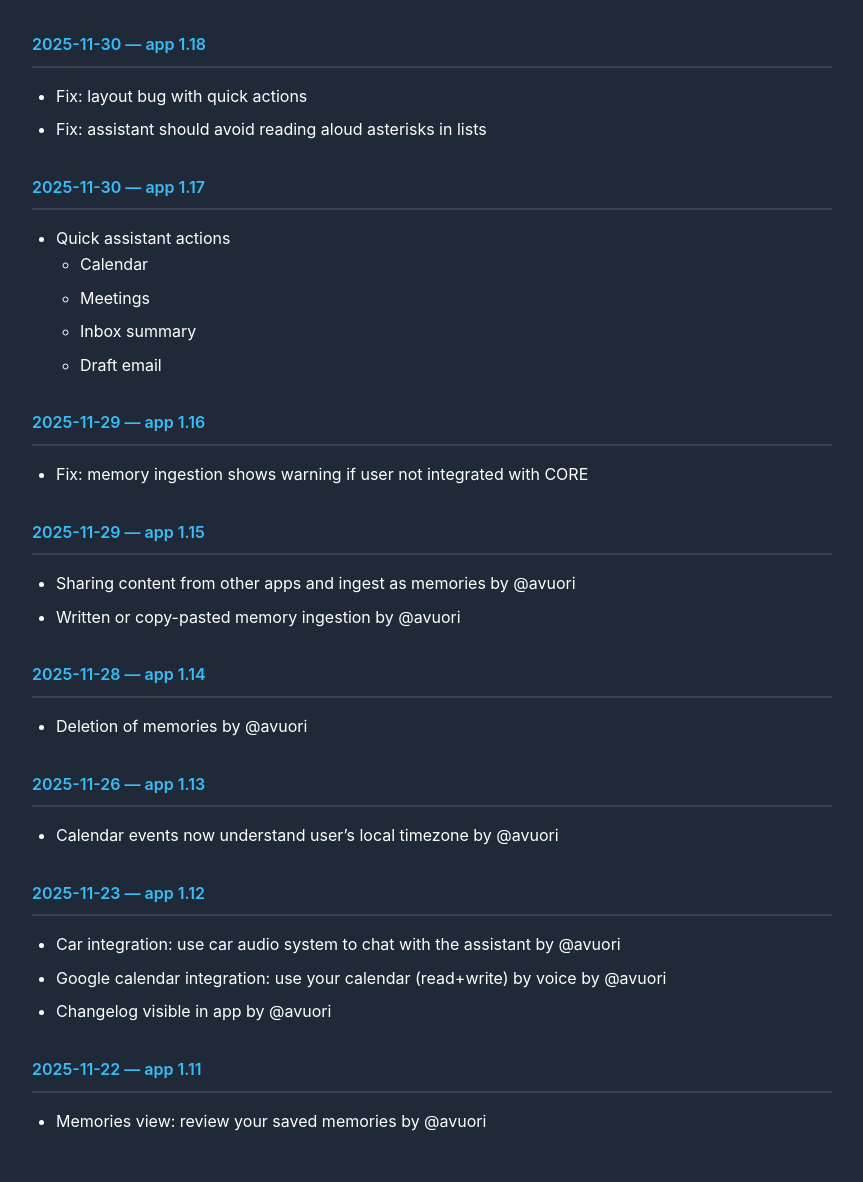
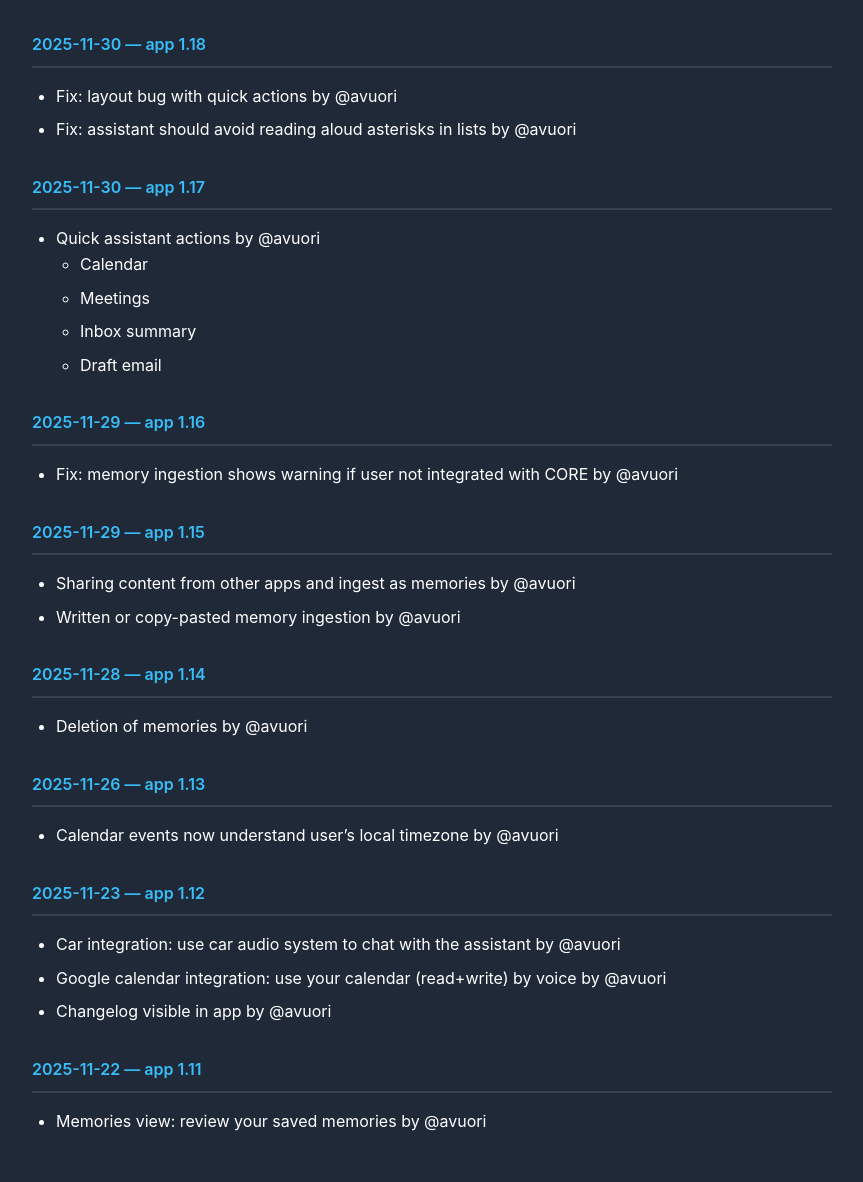
Before and after one commit to memory2-app/changelog, a Jekyll site: the page built from index.md, in a window 1280 px wide. Shown: the whole page, without its empty margins (208-1071 px from the left). Built offline with Jekyll 4.4.1, drawn with Linux system fonts in a browser that asks for light colours.

Commit message:
attribution

```diff
--- a/index.md
+++ b/index.md
@@ -4,18 +4,18 @@ title: Memory2 Changelog
 ---
 
 # 2025-11-30 — app 1.18
-* Fix: layout bug with quick actions
-* Fix: assistant should avoid reading aloud asterisks in lists
+* Fix: layout bug with quick actions by @avuori
+* Fix: assistant should avoid reading aloud asterisks in lists by @avuori
 
 # 2025-11-30 — app 1.17
-* Quick assistant actions
+* Quick assistant actions by @avuori
     * Calendar
     * Meetings
     * Inbox summary
     * Draft email
 
 # 2025-11-29 — app 1.16
-* Fix: memory ingestion shows warning if user not integrated with CORE
+* Fix: memory ingestion shows warning if user not integrated with CORE by @avuori
 
 # 2025-11-29 — app 1.15
 * Sharing content from other apps and ingest as memories by @avuori
```
